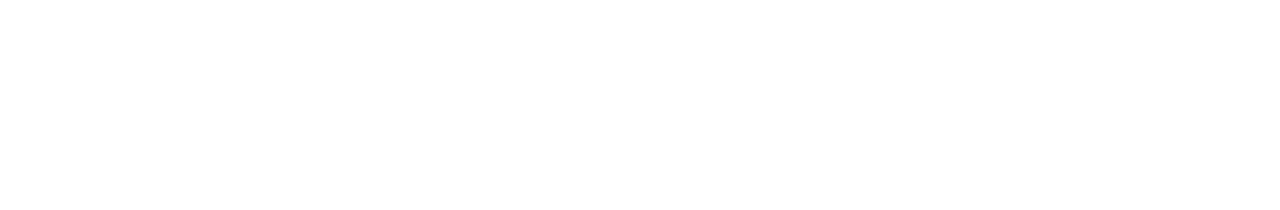
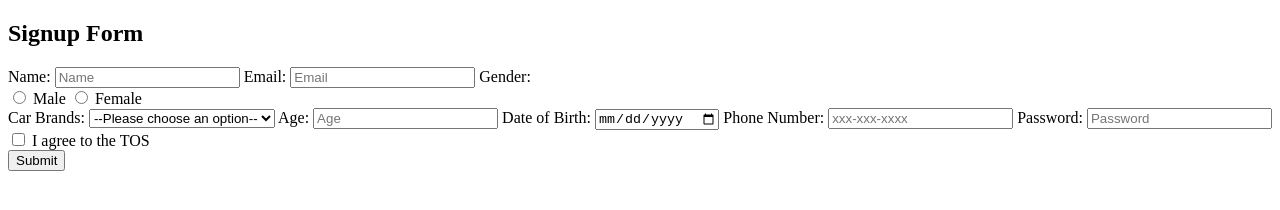
Before and after one commit to acciojob/signup-form-car-prerit13, a website: page main.html in a window 1280 px wide. Drawn offline with Linux system fonts and the light colour scheme.

Commit message:
created a submission

```diff
--- a/main.html
+++ b/main.html
@@ -1,16 +1,55 @@
 <!DOCTYPE html>
+<html lang="en">
+<head>
+    <meta charset="UTF-8">
+    <meta name="viewport" content="width=device-width, initial-scale=1.0">
+    <title>Signup Form</title>
+    <link rel="stylesheet" href="styles.css">
+</head>
+<body>
+    <form action="#" method="POST" class="signup-form">
+        <h2>Signup Form</h2>
 
-<html>
+        <label for="name">Name:</label>
+        <input type="text" id="name" name="name" placeholder="Name" required>
 
-<head>
-	<link rel="stylesheet" href="styles.css">
-</head>
+        <label for="email">Email:</label>
+        <input type="email" id="email" name="email" placeholder="Email" required>
 
-<body>
-	<!-- the entire body must be written by student -->
-    <script type="text/javascript" src="./script.js">
-</script>
+        <label>Gender:</label>
+        <div class="radio-group">
+            <input type="radio" id="gender_m" name="gender" value="male" required>
+            <label for="gender_m">Male</label>
+            <input type="radio" id="gender_f" name="gender" value="female" required>
+            <label for="gender_f">Female</label>
+        </div>
 
+        <label for="cars">Car Brands:</label>
+        <select id="cars" name="cars" required>
+            <option value="">--Please choose an option--</option>
+            <option value="toyota">Toyota</option>
+            <option value="honda">Honda</option>
+            <option value="ford">Ford</option>
+        </select>
+
+        <label for="age">Age:</label>
+        <input type="number" id="age" name="age" placeholder="Age" required>
+
+        <label for="dob">Date of Birth:</label>
+        <input type="date" id="dob" name="dob" required>
+
+        <label for="tel">Phone Number:</label>
+        <input type="tel" id="tel" name="tel" placeholder="xxx-xxx-xxxx">
+
+        <label for="password">Password:</label>
+        <input type="password" id="password" name="password" placeholder="Password" required>
+
+        <div class="checkbox-group">
+            <input type="checkbox" id="tos" name="tos" required>
+            <label for="tos">I agree to the TOS</label>
+        </div>
+
+        <button type="submit">Submit</button>
+    </form>
 </body>
-
 </html>
```
